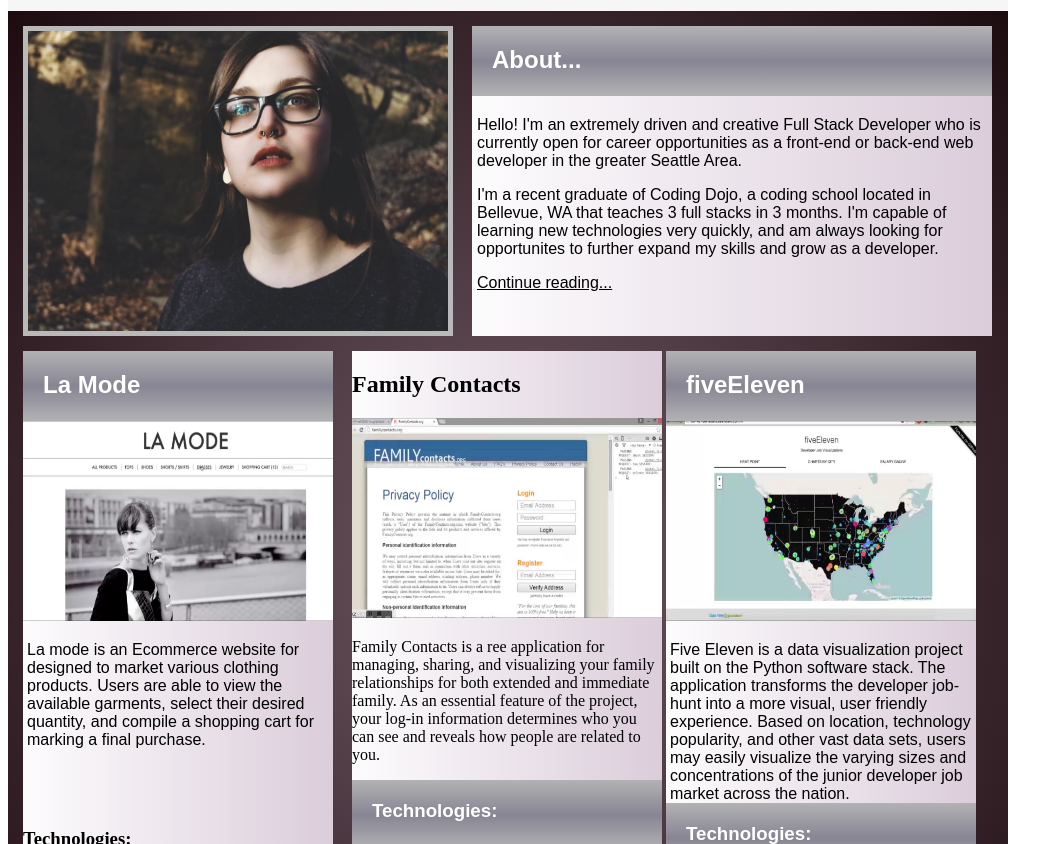
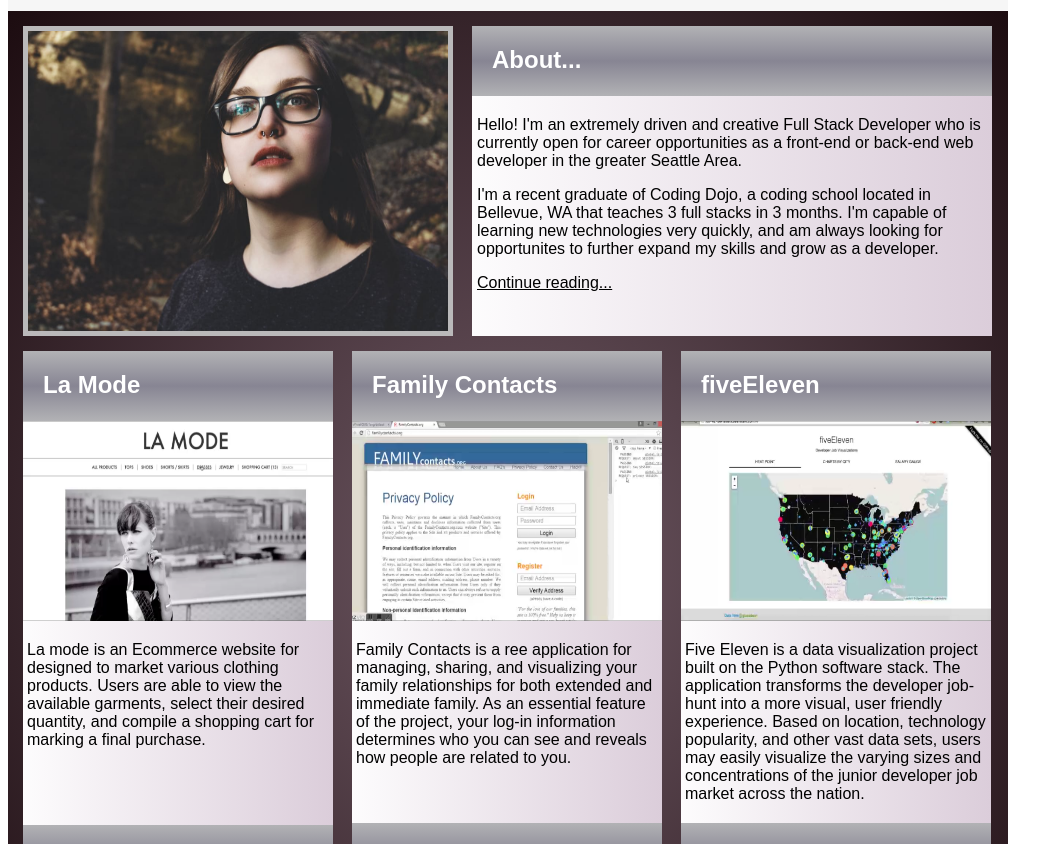
Before and after one commit to myrunce/portfolio, a plain HTML site: page index.html in a window 1280 px wide. Shown: the part 82-926 px from the top of the page, without its empty margins (0-1063 px from the left). Drawn offline with Linux system fonts and the light colour scheme.

Commit message:
bug fixes to style.css

```diff
--- a/style.css
+++ b/style.css
@@ -74,7 +74,7 @@ font-family: Arial, Helvetica, sans-serif
 .tech{
     padding: 3px;
 }
-#laMode h2, #familyContacts h2, #fiveEleven h2{
+#laMode h2, #familycontacts h2, #fiveEleven h2{
     background: linear-gradient(#b2b2b5, #878593, #b2b2b5);
     height: 30px;
     padding: 20px;
@@ -84,7 +84,7 @@ font-family: Arial, Helvetica, sans-serif
     color: white;
     font-family: Arial, Helvetica, sans-serif;
 }
-#lamode h3, #familycontacts h3, #fiveEleven h3{
+#laMode h3, #familycontacts h3, #fiveEleven h3{
     background: linear-gradient(#b2b2b5, #878593, #b2b2b5);
     height: 30px;
     padding: 20px;
@@ -104,14 +104,14 @@ font-family: Arial, Helvetica, sans-serif
     margin-left: 120px;
 
 }
-#familyContacts{
+#familycontacts{
     margin-right: 15px;
 }
-#familyContacts p{
+#familycontacts p{
     padding-left: 4px;
     padding-right: 4px;
-    padding-bottom: 20px;
-    font-family: Arial, Helvetica, sans-serif
+    padding-bottom: 40px;
+    font-family: Arial, Helvetica, sans-serif;
 }
 #familycontacts a{
     text-align: center;
@@ -139,7 +139,7 @@ font-family: Arial, Helvetica, sans-serif
 #fiveEleven p{
     padding-left: 4px;
     padding-right: 4px;
-    margin-bottom: 0px;
+    margin-bottom: 20px;
     font-family: Arial, Helvetica, sans-serif
 
 }
```
Lines whose indentation alone changed are shown as unchanged.
